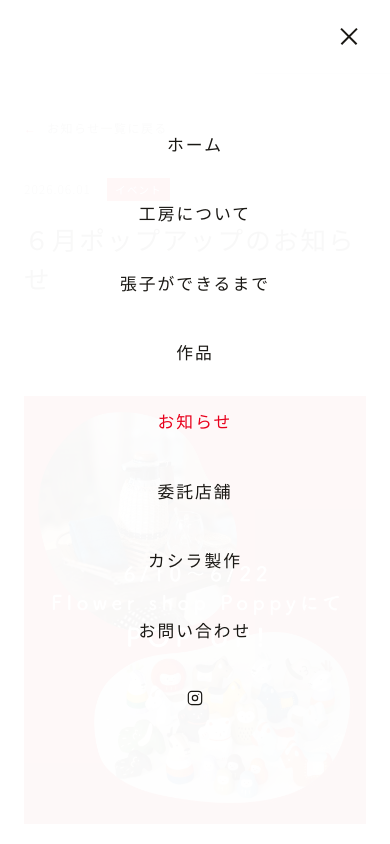
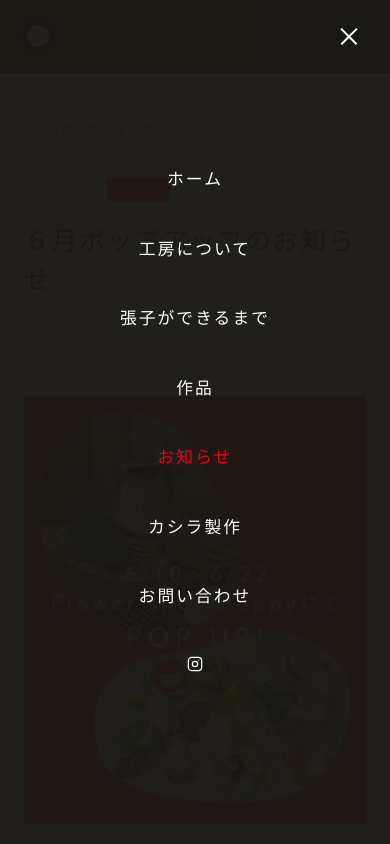
Before and after one commit to tamanostudio/uwa-hariko, a plain HTML site: page news-post.html in a window 390 px wide. Both pictures are taken after a click on the button "メニュー". Shown: the top 844 px of the page. Drawn offline with Linux system fonts and the light colour scheme.

Commit message:
ロゴ更新・委託店舗非表示・作品直リンク (batch 2/2)

```diff
--- a/news-post.html
+++ b/news-post.html
@@ -12,14 +12,14 @@
     html { scroll-behavior: smooth; }
     body { font-family: 'Noto Sans JP', sans-serif; font-weight: 300; background: var(--white); color: var(--text); line-height: 1.85; letter-spacing: 0.04em; }
 
-    nav { position: fixed; top: 0; left: 0; right: 0; z-index: 100; display: flex; justify-content: space-between; align-items: center; padding: 1.1rem 3rem; border-bottom: 1px solid rgba(0,0,0,0.07); }
-    nav::before { content: ''; position: absolute; inset: 0; background: rgba(255,255,255,0.92); -webkit-backdrop-filter: blur(14px); backdrop-filter: blur(14px); }
+    nav { position: fixed; top: 0; left: 0; right: 0; z-index: 100; display: flex; justify-content: space-between; align-items: center; padding: 1.1rem 3rem; border-bottom: 1px solid rgba(255,255,255,0.07); }
+    nav::before { content: ''; position: absolute; inset: 0; background: rgba(26,24,20,0.97); -webkit-backdrop-filter: blur(14px); backdrop-filter: blur(14px); }
     .nav-brand { display: flex; align-items: center; gap: 0.7rem; text-decoration: none; }
-    .nav-brand-name { font-family: 'Noto Sans JP'; font-weight: 500; font-size: 1rem; letter-spacing: 0.14em; color: var(--ink); }
+    .nav-brand-name { font-family: 'Noto Sans JP'; font-weight: 500; font-size: 1rem; letter-spacing: 0.14em; color: var(--white); }
     .logo-mark { display: inline-flex; align-items: center; justify-content: center; width: 32px; height: 32px; background: var(--red); border-radius: 50%; flex-shrink: 0; overflow: hidden; }
     .logo-mark img { width: 22px; height: 22px; object-fit: contain; filter: brightness(0) invert(1); }
     .nav-links { display: flex; gap: 2.2rem; list-style: none; }
-    .nav-links a { font-size: 0.78rem; letter-spacing: 0.1em; color: var(--muted); text-decoration: none; transition: color 0.2s; }
+    .nav-links a { font-size: 0.78rem; letter-spacing: 0.1em; color: rgba(255,255,255,0.75); text-decoration: none; transition: color 0.2s; }
     .nav-links a:hover { color: var(--red); }
 
     .page-header { padding: 10rem 3rem 4rem; background: var(--off); }
@@ -50,7 +50,7 @@
     .post-text h2 { font-family: 'Noto Serif JP', serif; font-weight: 400; font-size: 1.2rem; letter-spacing: 0.08em; margin: 2.4em 0 1em; padding-left: 1rem; border-left: 3px solid var(--red); }
 
     .post-nav { margin-top: 5rem; padding-top: 2.4rem; border-top: 1px solid rgba(0,0,0,0.08); display: flex; justify-content: space-between; align-items: center; }
-    .post-nav a { font-size: 0.78rem; letter-spacing: 0.1em; color: var(--muted); text-decoration: none; transition: color 0.2s; }
+    .post-nav a { font-size: 0.78rem; letter-spacing: 0.1em; color: rgba(255,255,255,0.75); text-decoration: none; transition: color 0.2s; }
     .post-nav a:hover { color: var(--red); }
     .post-nav .prev::before { content: '← '; color: var(--red); }
     .post-nav .next::after { content: ' →'; color: var(--red); }
@@ -65,7 +65,7 @@
 
     /* ── HAMBURGER ── */
     .nav-toggle { display: none; background: none; border: none; cursor: pointer; padding: 0.5rem; z-index: 201; position: relative; }
-    .nav-toggle span { display: block; width: 22px; height: 1.5px; background: var(--ink); margin: 5px 0; transition: transform 0.3s, opacity 0.3s; }
+    .nav-toggle span { display: block; width: 22px; height: 1.5px; background: var(--white); margin: 5px 0; transition: transform 0.3s, opacity 0.3s; }
     .nav-toggle.open span:nth-child(1) { transform: translateY(6.5px) rotate(45deg); }
     .nav-toggle.open span:nth-child(2) { opacity: 0; }
     .nav-toggle.open span:nth-child(3) { transform: translateY(-6.5px) rotate(-45deg); }
@@ -73,9 +73,9 @@
     @media (max-width: 768px) {
       nav { padding: 1rem 1.4rem; }
       .nav-toggle { display: block; }
-      .nav-links { display: none; position: fixed; top: 0; left: 0; right: 0; bottom: 0; background: rgba(255,255,255,0.97); flex-direction: column; justify-content: center; align-items: center; gap: 2.4rem; z-index: 200; }
+      .nav-links { display: none; position: fixed; top: 0; left: 0; right: 0; bottom: 0; background: rgba(26,24,20,0.97); flex-direction: column; justify-content: center; align-items: center; gap: 2.4rem; z-index: 200; }
       .nav-links.open { display: flex; }
-      .nav-links a { font-size: 1.05rem; letter-spacing: 0.12em; color: var(--ink); }
+      .nav-links a { font-size: 1.05rem; letter-spacing: 0.12em; color: var(--white); }
       .page-header { padding: 7rem 1.5rem 3rem; }
       .post-body { padding: 3rem 1.5rem 5rem; }
       .post-nav { flex-direction: column; gap: 1rem; align-items: flex-start; }
@@ -87,17 +87,15 @@
 
   <nav>
     <a class="nav-brand" href="uwa-hariko.html">
-      <span class="logo-mark"><img src="nami.png" alt="宇和はりこ"></span>
+      <span class="logo-mark"><img src="rogo3.png" alt="宇和はりこ"></span>
       <span class="nav-brand-name">宇和はりこ</span>
     </a>
     <ul class="nav-links">
       <li><a href="uwa-hariko.html">ホーム</a></li>
 <li><a href="uwa-hariko.html#about">工房について</a></li>
       <li><a href="uwa-hariko.html#process">張子ができるまで</a></li>
-      <li><a href="uwa-hariko.html#products">作品</a></li>
-      <li><a href="uwa-hariko.html#news" style="color:var(--red);">お知らせ</a></li>
-      <li><a href="stores.html">委託店舗</a></li>
-      <li><a href="kashira.html">カシラ製作</a></li>
+      <li><a href="works.html">作品</a></li>
+      <li><a href="uwa-hariko.html#news" style="color:var(--red);">お知らせ</a></li>      <li><a href="kashira.html">カシラ製作</a></li>
       <li><a href="uwa-hariko.html#contact">お問い合わせ</a></li>
       <li><a href="https://www.instagram.com/uwa_hariko/" target="_blank" rel="noopener" aria-label="Instagram">
         <svg width="16" height="16" viewBox="0 0 24 24" fill="none" stroke="currentColor" stroke-width="1.8" stroke-linecap="round" stroke-linejoin="round"><rect x="2" y="2" width="20" height="20" rx="5"/><circle cx="12" cy="12" r="4"/><circle cx="17.5" cy="6.5" r="0.8" fill="currentColor" stroke="none"/></svg>
@@ -162,7 +160,7 @@
 
   <footer>
     <div class="footer-brand">
-      <span class="logo-mark"><img src="nami.png" alt="宇和はりこ"></span>
+      <span class="logo-mark"><img src="rogo3.png" alt="宇和はりこ"></span>
       <span class="footer-name">宇和はりこ</span>
     </div>
     <div style="display:flex;align-items:center;gap:1.4rem;">
```
Also changed, not shown: news-togyu.html (+6 -6 lines), news-ushioni.html (+6 -6 lines), news-workshop.html (+9 -11 lines), news.html (+4 -4 lines), product.html (+7 -9 lines), shika.html (+4 -4 lines), stores.html (+10 -10 lines), sumo.html (+9 -11 lines), togyu.html (+4 -4 lines), uma.html (+10 -12 lines), ushioni.html (+5 -5 lines), uwa-hariko.html (+5 -5 lines), works.html (+4 -4 lines).
